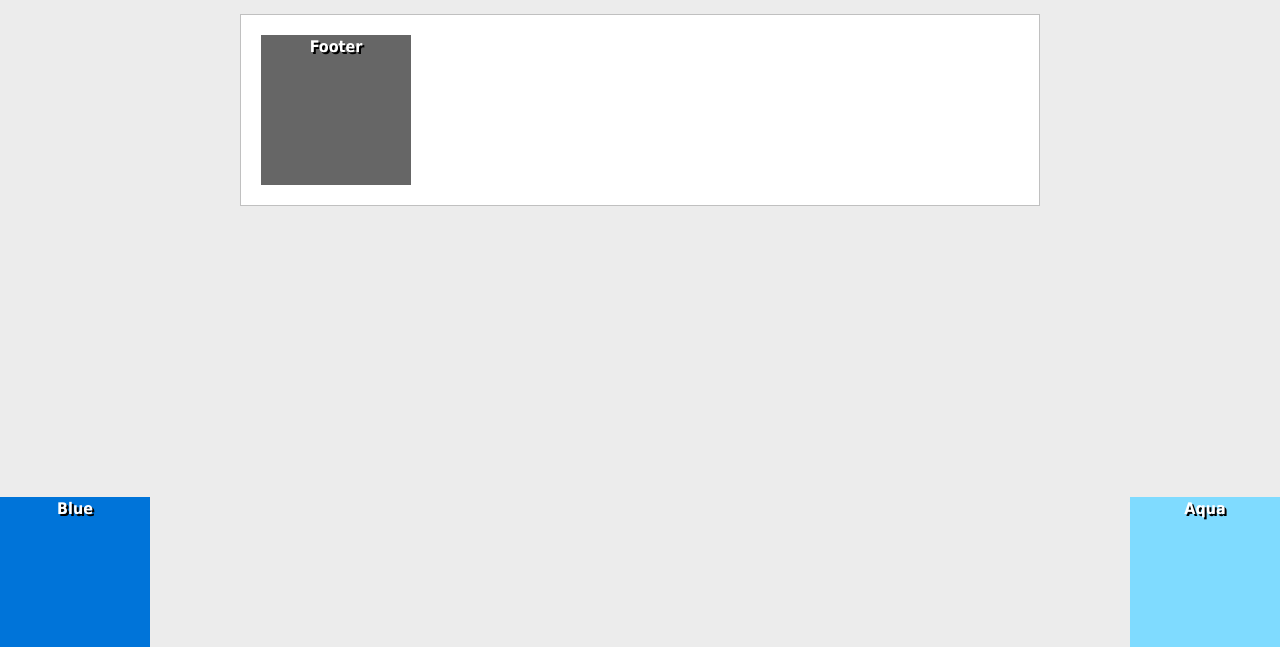
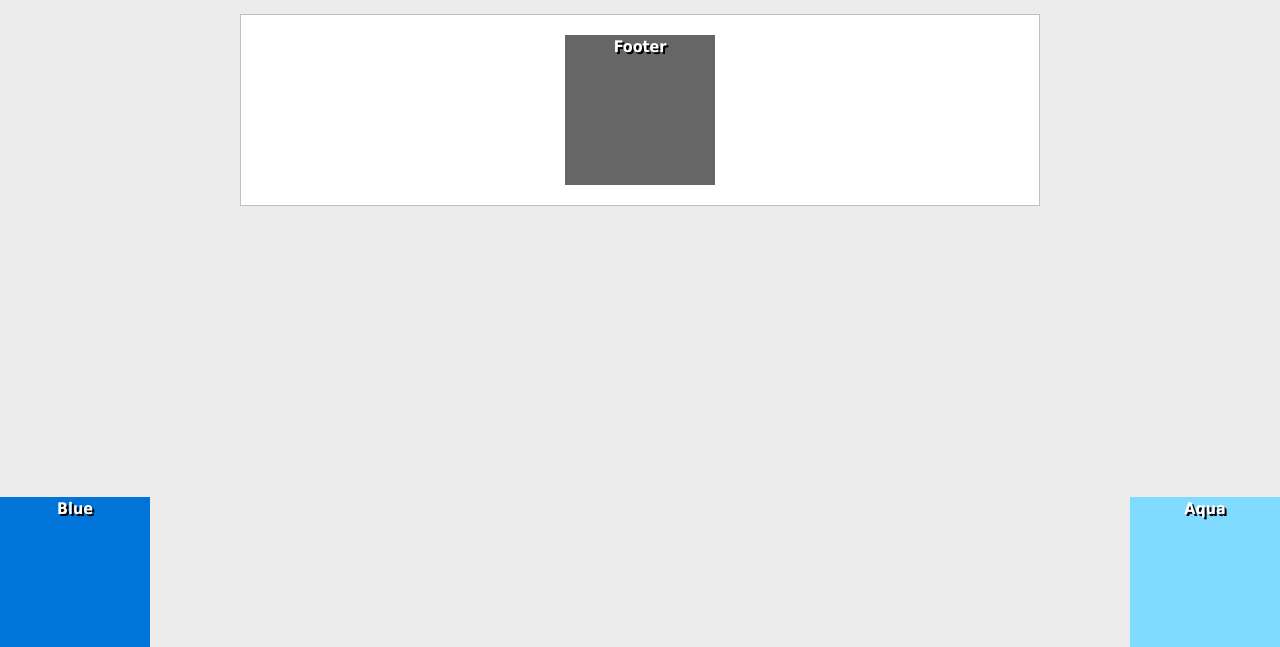
Before and after one commit to hgluong221205/ifsc-1310, a plain HTML site: page positioning-lab/absolute-1.html in a window 1280 px wide. Shown: the part 153-800 px from the top of the page. Drawn offline with Linux system fonts and the light colour scheme.

Commit message:
Positioning Lab - Absolute1

```diff
--- a/positioning-lab/absolute-1.html
+++ b/positioning-lab/absolute-1.html
@@ -56,8 +56,8 @@
       background-color: #666;
       width:150px;
       height: 150px;
-      margin: 0 50%;
-      margin: 20px;
+      margin: 20px auto;
+
 
     }
     .square{
```
